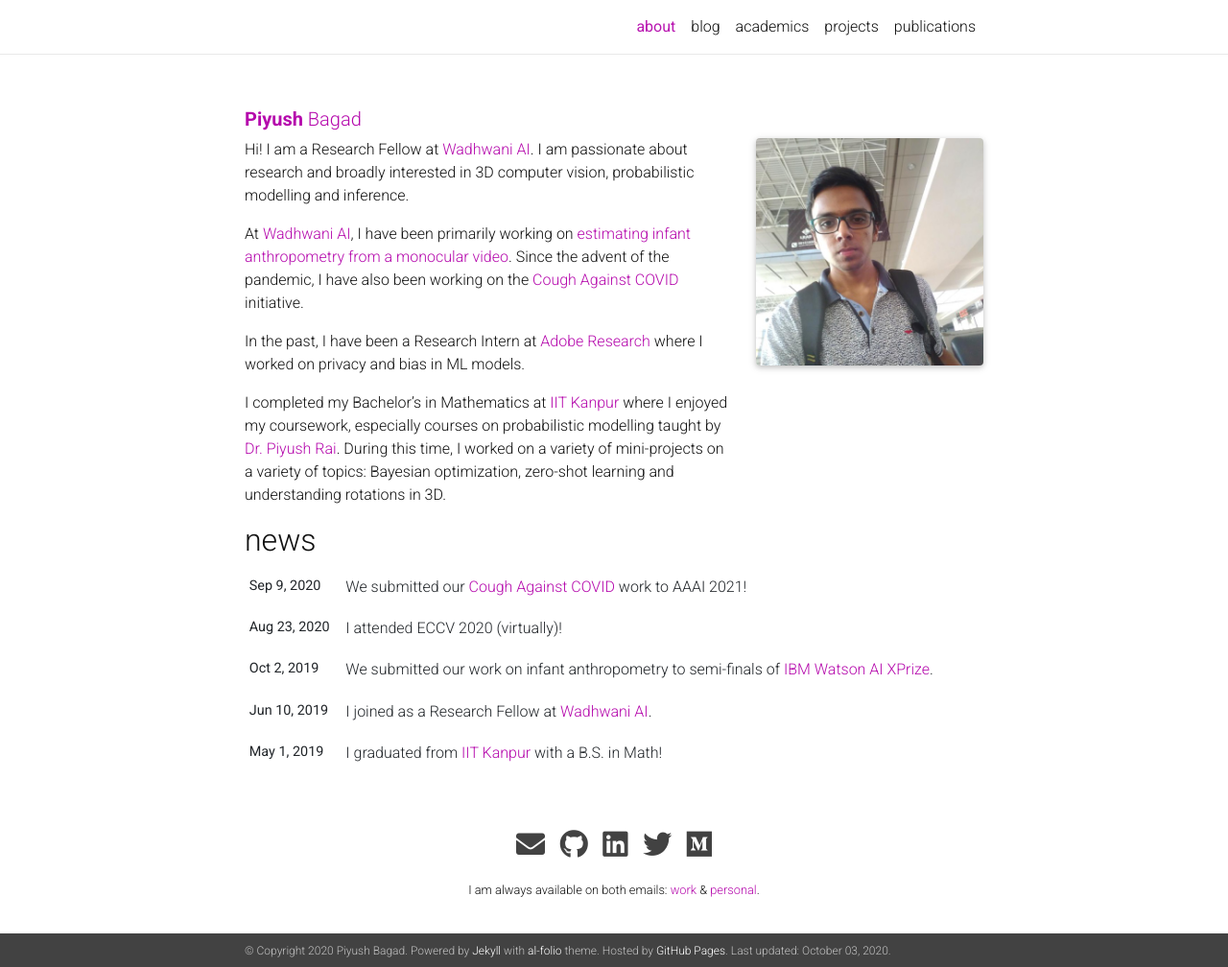
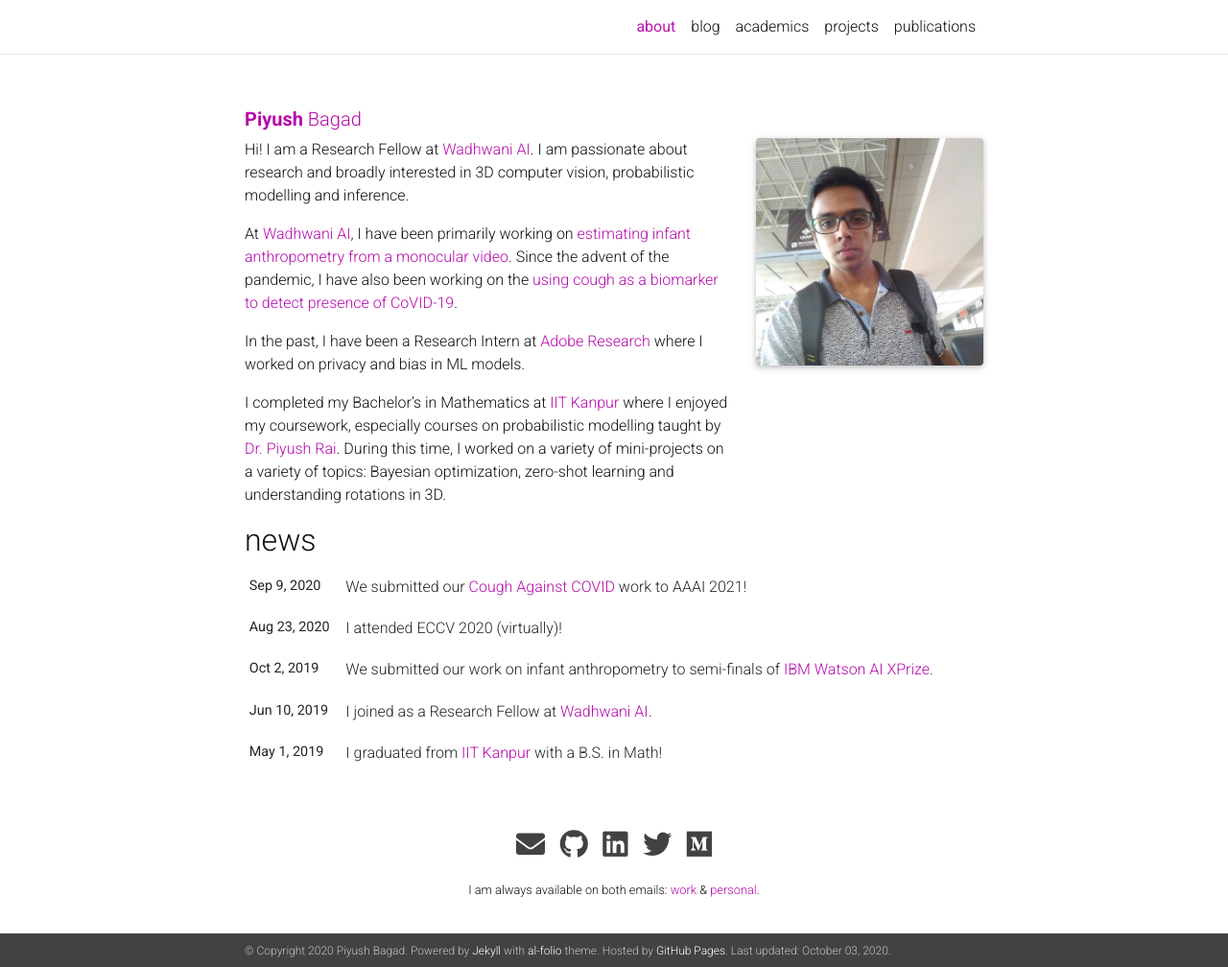
Before and after one commit to bpiyush/bpiyush.github.io, a Jekyll site: the page built from _pages/about.md, in a window 1280 px wide and 1008 px high. Shown: the whole window at 96% size. Built offline with Jekyll 4.4.1, drawn with Linux system fonts in a browser that asks for light colours; nearby versions of some CDN libraries; a style sheet for code colours, icons or effects is not loaded.

Commit message:
Minor changes

```diff
--- a/_pages/about.md
+++ b/_pages/about.md
@@ -15,7 +15,7 @@ social: true
 
 Hi! I am a Research Fellow at [Wadhwani AI](http://wadhwaniai.org){:target="\_blank"}. I am passionate about research and broadly interested in 3D computer vision, probabilistic modelling and inference.
 
-At [Wadhwani AI](http://wadhwaniai.org){:target="\_blank"}, I have been primarily working on [estimating infant anthropometry from a monocular video](https://www.wadhwaniai.org/work/maternal-newborn-child-health/). Since the advent of the pandemic, I have also been working on the [Cough Against COVID](https://coughagainstcovid.org/) initiative.
+At [Wadhwani AI](http://wadhwaniai.org){:target="\_blank"}, I have been primarily working on [estimating infant anthropometry from a monocular video](https://www.wadhwaniai.org/work/maternal-newborn-child-health/). Since the advent of the pandemic, I have also been working on the [using cough as a biomarker to detect presence of CoVID-19](https://coughagainstcovid.org/).
 
 In the past, I have been a Research Intern at [Adobe Research](https://research.adobe.com/) where I worked on privacy and bias in ML models.
 
```
